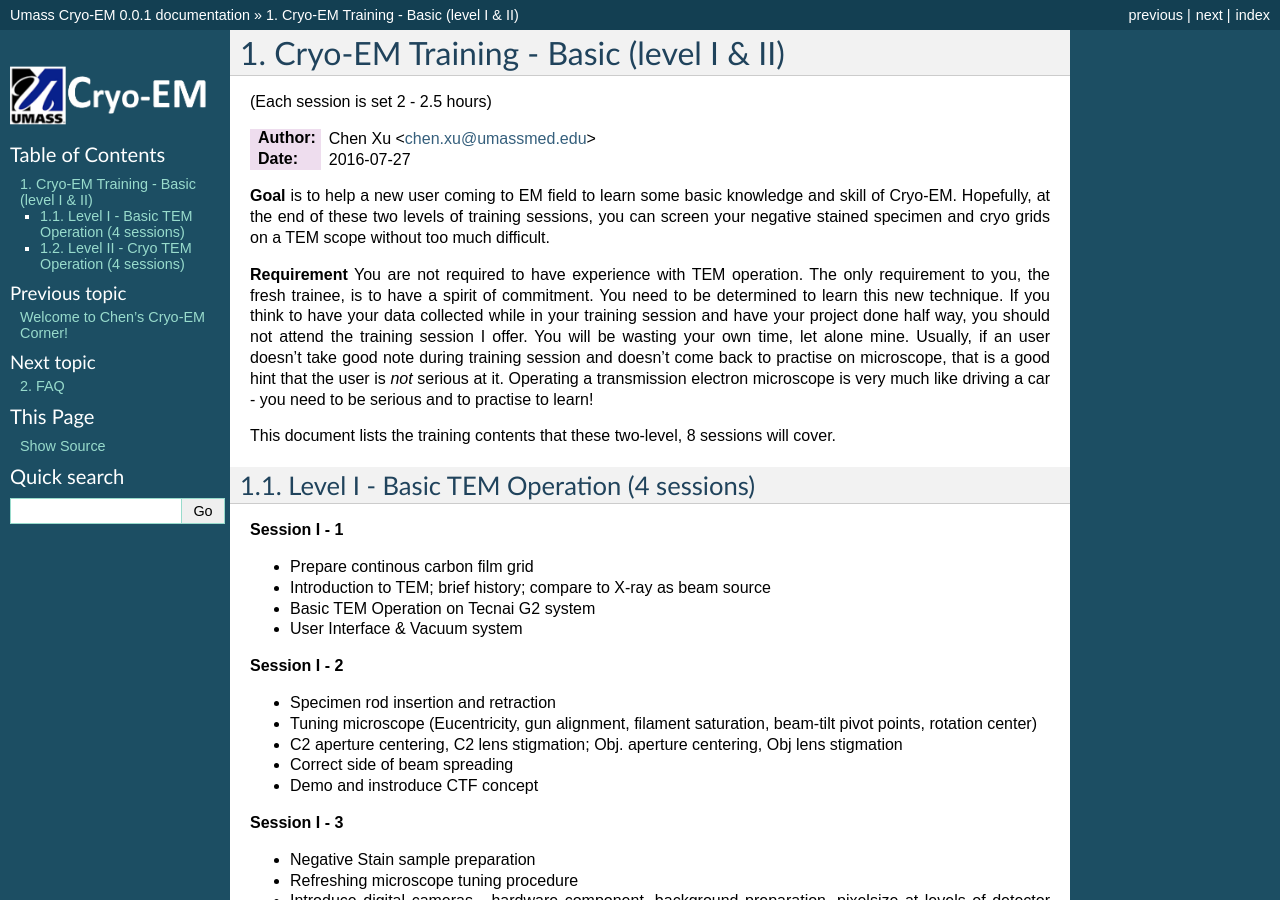
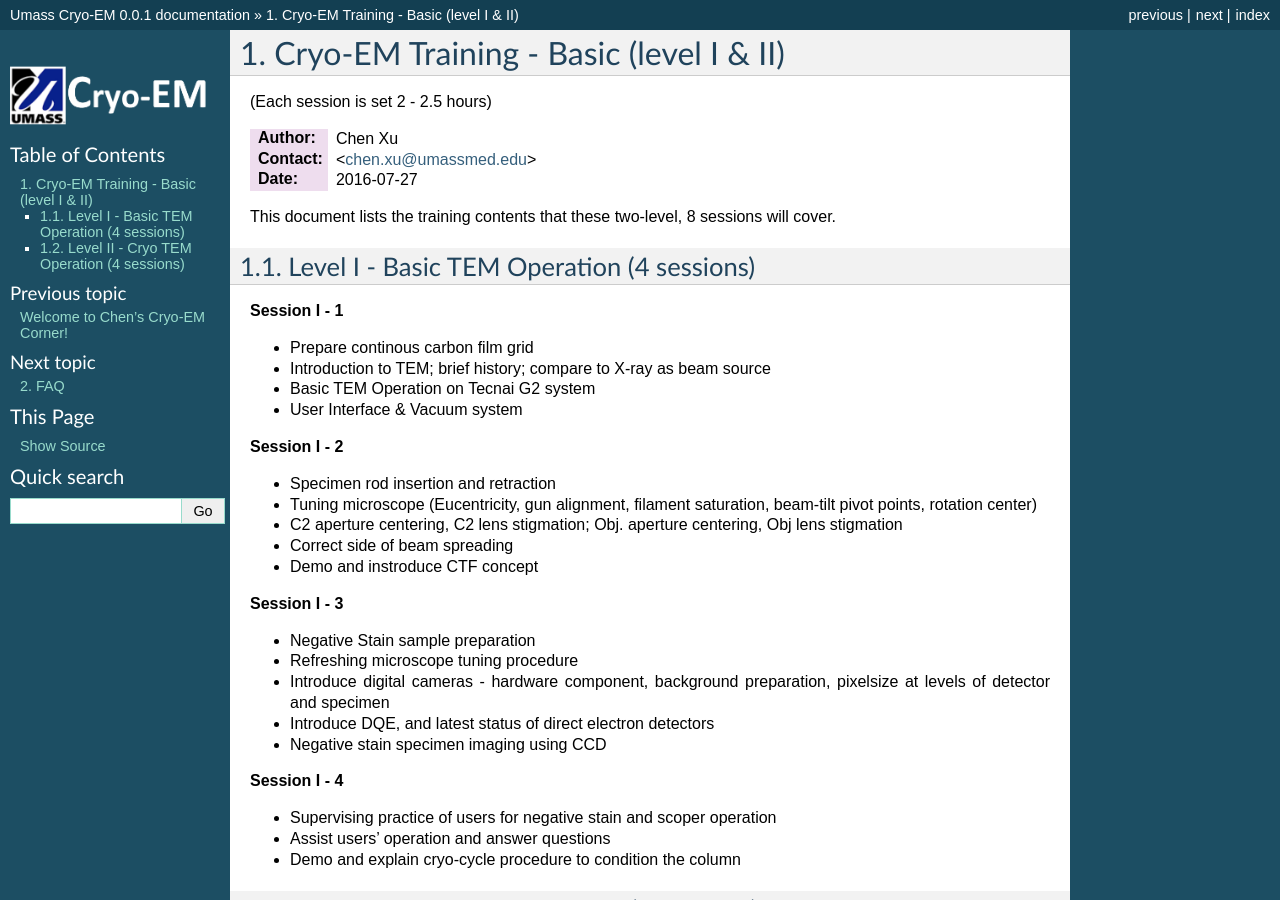
Before and after one commit to xuchen66/sphinx-emdocs, a Sphinx documentation site: the page built from source/cryo-em_training.rst, in a window 1280 px wide and 900 px high. Built offline with Sphinx 7.4.7, drawn with Linux system fonts in a browser that asks for light colours; some of the changed lines change nothing that is shown.

Commit message:
Update cryo-em_training.rst

```diff
--- a/source/cryo-em_training.rst
+++ b/source/cryo-em_training.rst
@@ -6,12 +6,17 @@
 =======================================
 (Each session is set 2 - 2.5 hours)
 
-:Author: Chen Xu <chen.xu@umassmed.edu>
+:Author: Chen Xu
+:Contact: <chen.xu@umassmed.edu>
 :Date: 2016-07-27
 
-**Goal** is to help a new user coming to EM field to learn some basic knowledge and skill of Cryo-EM. Hopefully, at the end of these two levels of training sessions, you can screen your negative stained specimen and cryo grids on a TEM scope without too much difficult.
+.. glossary:
 
-**Requirement** You are not required to have experience with TEM operation. The only requirement to you, the fresh trainee,  is to have a spirit of commitment. You need to be determined to learn this new technique. If you think to have your data collected while in your training session and have your project done half way, you should not attend the training session I offer. You will be wasting your own time, let alone mine. Usually, if an user doesn't take good note during training session and doesn't come back to practise on microscope, that is a good hint that the user is *not* serious at it. Operating a transmission electron microscope is very much like  driving a car - you need to be serious and to practise to learn!
+ GOAL
+    The goal is to help a new user coming to EM field to learn some basic knowledge and skill of Cryo-EM. Hopefully, at the end of these two levels of training sessions, you can screen your negative stained specimen and cryo grids on a TEM scope without too much difficult.
+
+ Requirement
+    You are not required to have experience with TEM operation. The only requirement to you, the fresh trainee,  is to have a spirit of commitment. You need to be determined to learn this new technique. If you think to have your data collected while in your training session and have your project done half way, you should not attend the training session I offer. You will be wasting your own time, let alone mine. Usually, if an user doesn't take good note during training session and doesn't come back to practise on microscope, that is a good hint that the user is *not* serious at it. Operating a transmission electron microscope is very much like  driving a car - you need to be serious and to practise to learn!
 
 This document lists the training contents that these two-level, 8 sessions will cover.
 
```
